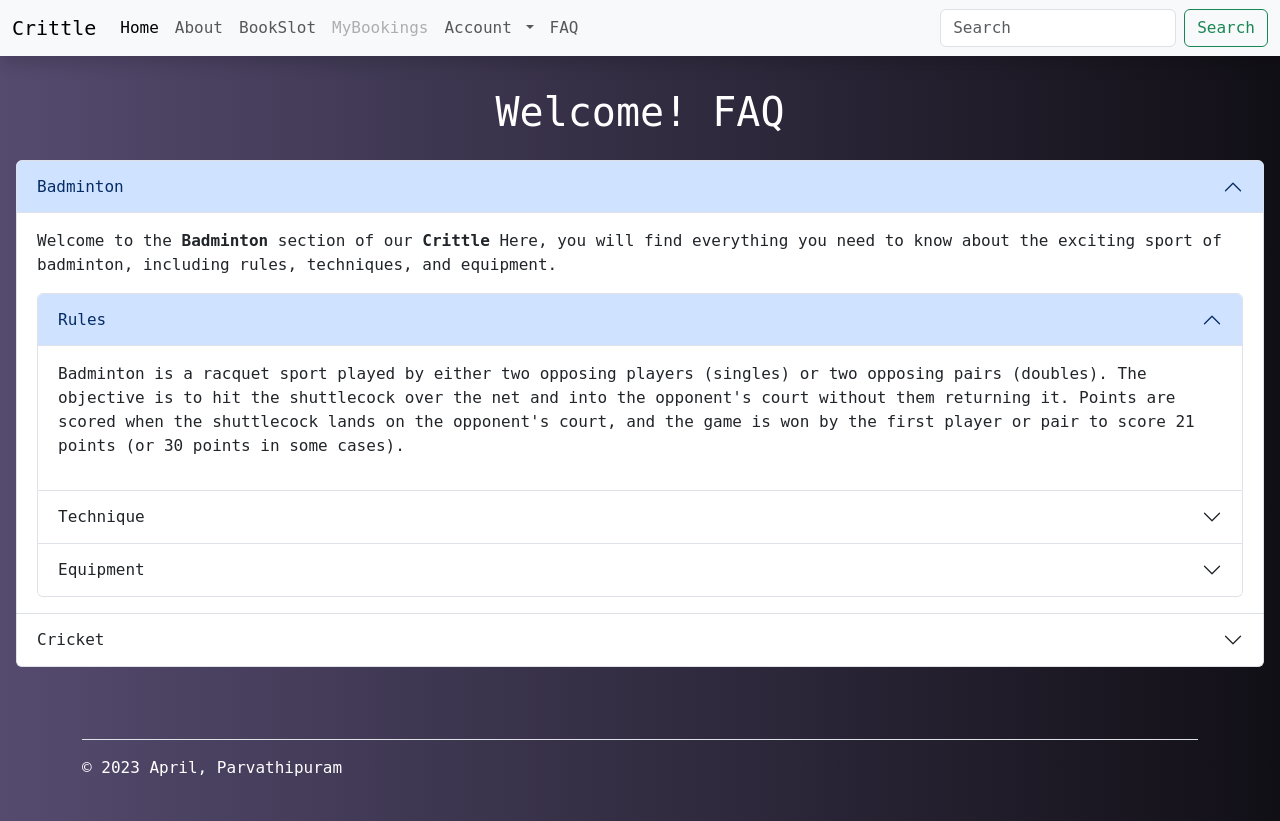
After one commit to XBone-3/booking-system-flask-v2, a Flask app: page /FAQ in a window 1280 px wide. The commit adds this page. Run offline with Flask 2, Linux system fonts and the light colour scheme; some libraries are stand-ins or nearby versions.

Commit message:
added FAQ.html with accordion style

```diff
--- a/app.py
+++ b/app.py
@@ -19,6 +19,9 @@ MONTHS = {
             11:'November',
             12:'December'
         }
+
+COURT_1 = 'Court 1'
+COURT_2 = 'Court 2'
 
 app = Flask(__name__)
 SECRET_KEY = os.urandom(32)
@@ -47,11 +50,19 @@ def about():
 
 
 @app.route('/admin_home')
-def admin_home():
-    if 'admin' in request.args:
-        admin_name = request.args['admin']
-        return render_template('admin.html', admin=admin_name)
+def dashboard():
     return render_template("admin.html")
+
+@app.route('/FAQ')
+def faq():
+    return render_template("FAQ.html")
+
+@app.route('/search', methods=['GET', 'POST'])
+def search():
+    if 'search' in request.args:
+        search_term = request.args['search']
+        return redirect(url_for('index'))
+    return redirect(url_for('index'))
 
 
 class LoginForm(Form):
@@ -92,7 +103,11 @@ def login():
             else:
                 mysql.connection.commit()
                 cur.close()
+                flash("Password wrong, Please enter correct Password.")
                 return redirect(url_for('login'))
+        else:
+            flash("User Des not exist, Please register.")
+            return redirect(url_for("register"))
     return render_template('login.html', form=form)
 
 
@@ -124,7 +139,7 @@ def admin_login():
                 mysql.connection.commit()
                 cur.close()
                 flash("Successfully Logged")
-                return redirect(url_for("admin_home", admin=name))
+                return redirect(url_for("dashboard"))
             else:
                 cur.close()
                 return redirect(url_for('admin_login'))
@@ -183,7 +198,7 @@ def register():
             return redirect(url_for('index'))
         else:
             cur.close()
-            flash(f"{username} already exist please login")
+            flash(f"{username} already exist please login or try creating account with unique Username")
             return redirect(url_for('login'))
     return render_template('register.html', form=form)
 
@@ -194,7 +209,7 @@ class SlotBookingForm(Form):
 
     court1_comment = TextAreaField(label='Comment', render_kw={'cols':24, 'rows':3, 'placeholder':'comment'})
 
-    court2_slots = RadioField(label="Court 2", choices=choices)
+    court2_slots = RadioField(label=COURT_2, choices=choices)
 
     court2_comment = TextAreaField(label="Comment", render_kw={'cols':25, 'rows':3, 'placeholder':'comment'})
 
@@ -208,10 +223,14 @@ class SlotBookingForm(Form):
         self.label = kwargs['label']
         self.sport = kwargs['sport']
 
+def helper(sport):
+    flash(f"Select a slot for {sport}")
+    return redirect(url_for('book_slot'))
+
 
 @app.route('/bookslot', methods=['GET', 'POST'])
 def book_slot():
-    court_1 = SlotBookingForm(request.form, label='Court 1', sport='Badminton')
+    court_1 = SlotBookingForm(request.form, label=COURT_1, sport='Badminton')
     court_2 = SlotBookingForm(request.form, label="Court 2", sport="Badminton")
     cricket = SlotBookingForm(request.form, label='Cricket', sport="Cricket")
     booked_slots = disable_slots()
@@ -226,26 +245,23 @@ def book_slot():
         cur = mysql.connection.cursor()
         if 'logged' in session:
             sport = request.args['sport']
-            query_string = "INSERT INTO bookings(username, userid, sport, courtname, year, month, day, timeslot, comment) VALUES(%s, %s, %s, %s, %s, %s, %s, %s, %s)"
+            query_string = "INSERT INTO bookings(username, sport, courtname, year, month, day, timeslot, comment) VALUES(%s, %s, %s, %s, %s, %s, %s, %s)"
             update_query = "UPDATE slotsavailable SET availability=0 WHERE courtname=%(court_name)s and timeslot=%(time_slot)s and date=%(date)s"
             if sport == 'Cricket' and cricket_slot_value != None:
-                cur.execute(query_string, (session['username'], session['uid'], "Cricket", sport, date.year, MONTHS[date.month], date.day, cricket_slot_value, cricket_comment_value))
+                cur.execute(query_string, (session['username'], "Cricket", sport, date.year, MONTHS[date.month], date.day, cricket_slot_value, cricket_comment_value))
                 cur.execute(update_query, {'court_name':sport, 'time_slot':cricket_slot_value, 'date':date})
             elif sport == 'Cricket' and cricket_slot_value == None:
-                flash(f"Select a slot for {sport}")
-                return redirect(url_for('book_slot'))
-            elif sport == 'Court 1' and court1_slot_value != None:
-                cur.execute(query_string, (session['username'], session['uid'], "Badminton", sport, date.year, MONTHS[date.month], date.day, court1_slot_value, court1_comment_value))
+                helper(sport)
+            elif sport == COURT_1 and court1_slot_value != None:
+                cur.execute(query_string, (session['username'], "Badminton", sport, date.year, MONTHS[date.month], date.day, court1_slot_value, court1_comment_value))
                 cur.execute(update_query, {'court_name':sport, 'time_slot':court1_slot_value, 'date':date})
-            elif sport == 'Court 1' and court1_slot_value == None:
-                flash(f"Select a slot for {sport}")
-                return redirect(url_for('book_slot'))
-            elif sport == 'Court 2' and court2_slot_value != None:
-                cur.execute(query_string, (session['username'], session['uid'], "Badminton", sport, date.year, MONTHS[date.month], date.day, court2_slot_value, court2_comment_value))
+            elif sport == COURT_1 and court1_slot_value == None:
+                helper(sport)
+            elif sport == COURT_2 and court2_slot_value != None:
+                cur.execute(query_string, (session['username'], "Badminton", sport, date.year, MONTHS[date.month], date.day, court2_slot_value, court2_comment_value))
                 cur.execute(update_query, {'court_name':sport, 'time_slot':court2_slot_value, 'date':date})
-            elif sport == 'Court 2' and court2_slot_value == None:
-                flash(f"Select a slot for {sport}")
-                return redirect(url_for('book_slot'))
+            elif sport == COURT_2 and court2_slot_value == None:
+                helper(sport)
             mysql.connection.commit()
             cur.close()
             flash(f"Slot booked successfully for {sport}")
@@ -262,7 +278,7 @@ def timeline():
     if "logged" in session:
         cur = mysql.connection.cursor()
         result = cur.execute(
-            "SELECT * FROM bookings WHERE userid=%(user_id)s", {'user_id': session['uid']})
+            "SELECT * FROM bookings WHERE username=%(user_name)s", {'user_name': session['username']})
         if result > 0:
             bookings = cur.fetchall()
             cur.close()
@@ -274,8 +290,8 @@ def disable_slots():
     date = datetime.now().date()
     booked_slots = {
         'Cricket': [],
-        'Court 1': [],
-        'Court 2': []
+        COURT_1: [],
+        COURT_2: []
         }
     cur = mysql.connection.cursor()
     result = cur.execute("SELECT courtname, timeslot FROM slotsavailable WHERE availability=0 and date=%(date)s", {'date':date})
--- /dev/null
+++ b/templates/FAQ.html
@@ -0,0 +1,107 @@
+{% extends 'layout.html' %}
+{% block title %}Crittle FAQ{% endblock %}
+{% block body %}
+<h1 class="text-center text-white p-3">Welcome! FAQ</h1>
+<div class="accordion" id="accordionExample">
+    <div class="accordion-item">
+      <h2 class="accordion-header" id="headingOne">
+        <button class="accordion-button" type="button" data-bs-toggle="collapse" data-bs-target="#collapseOne" aria-expanded="true" aria-controls="collapseOne">
+          Badminton
+        </button>
+      </h2>
+      <div id="collapseOne" class="accordion-collapse collapse show" aria-labelledby="headingOne" data-bs-parent="#accordionExample">
+        <div class="accordion-body">
+            <p>Welcome to the <strong>Badminton</strong> section of our <strong>Crittle</strong> Here, you will find everything you need to know about the exciting sport of badminton, including rules, techniques, and equipment.</p>
+          <div class="accordion" id="accordionOne">
+            <div class="accordion-item">
+              <h2 class="accordion-header" id="headingOneOne">
+                <button class="accordion-button" type="button" data-bs-toggle="collapse" data-bs-target="#collapseOneOne" aria-expanded="true" aria-controls="collapseOneOne">
+                  Rules
+                </button>
+              </h2>
+              <div id="collapseOneOne" class="accordion-collapse collapse show" aria-labelledby="headingOneOne" data-bs-parent="#accordionOne">
+                <div class="accordion-body">
+                    <p>Badminton is a racquet sport played by either two opposing players (singles) or two opposing pairs (doubles). The objective is to hit the shuttlecock over the net and into the opponent's court without them returning it. Points are scored when the shuttlecock lands on the opponent's court, and the game is won by the first player or pair to score 21 points (or 30 points in some cases).</p>
+                </div>
+              </div>
+            </div>
+            <div class="accordion-item">
+              <h2 class="accordion-header" id="headingTwoOne">
+                <button class="accordion-button collapsed" type="button" data-bs-toggle="collapse" data-bs-target="#collapseTwoOne" aria-expanded="false" aria-controls="collapseTwoOne">
+                  Technique
+                </button>
+              </h2>
+              <div id="collapseTwoOne" class="accordion-collapse collapse" aria-labelledby="headingTwoOne" data-bs-parent="#accordionOne">
+                <div class="accordion-body">
+                    <p>The key to success in badminton is mastering the different techniques. These include the overhead smash, backhand, drop shot, and clear. Each of these techniques requires specific skills and can be used in different situations, so it's important to practice and develop your skills in each area.</p>
+                </div>
+              </div>
+            </div>
+            <div class="accordion-item">
+              <h2 class="accordion-header" id="headingThreeOne">
+                <button class="accordion-button collapsed" type="button" data-bs-toggle="collapse" data-bs-target="#collapseThreeOne" aria-expanded="false" aria-controls="collapseThreeOne">
+                  Equipment
+                </button>
+              </h2>
+              <div id="collapseThreeOne" class="accordion-collapse collapse" aria-labelledby="headingThreeOne" data-bs-parent="#accordionOne">
+                <div class="accordion-body">
+                    <p>To play badminton, you will need a badminton racket, shuttlecocks, and appropriate clothing and footwear. It's important to choose a racket that suits your playing style and level of experience. Shuttlecocks come in two varieties - feather and plastic - with feather being the preferred option for more serious players.</p>
+                </div>
+              </div>
+            </div>
+          </div>
+        </div>
+      </div>
+    </div>
+    <div class="accordion-item">
+      <h2 class="accordion-header" id="headingTwo">
+        <button class="accordion-button collapsed" type="button" data-bs-toggle="collapse" data-bs-target="#collapseTwo" aria-expanded="false" aria-controls="collapseTwo">
+          Cricket
+        </button>
+      </h2>
+      <div id="collapseTwo" class="accordion-collapse collapse" aria-labelledby="headingTwo" data-bs-parent="#accordionExample">
+        <div class="accordion-body">
+            <p>Welcome to the <strong>Cricket</strong> section of our <strong>Crittle</strong> Here, you will find everything you need to know about this exciting and popular sport, including rules, techniques, and equipment.</p>
+          <div class="accordion" id="accordionTwo">
+            <div class="accordion-item">
+              <h2 class="accordion-header" id="headingOneTwo">
+                <button class="accordion-button" type="button" data-bs-toggle="collapse" data-bs-target="#collapseOneTwo" aria-expanded="true" aria-controls="collapseOneTwo">
+                    Rules
+                </button>
+              </h2>
+              <div id="collapseOneTwo" class="accordion-collapse collapse show" aria-labelledby="headingOneTwo" data-bs-parent="#accordionTwo">
+                <div class="accordion-body">
+                    <p>Cricket is a bat-and-ball game played between two teams of eleven players each. The objective is to score as many runs as possible while also trying to get the opposing team out. A run is scored when the batsman hits the ball and runs to the other end of the pitch, while a wicket is taken when the bowler hits the stumps with the ball and dislodges the bails.</p>
+                </div>
+              </div>
+            </div>
+            <div class="accordion-item">
+              <h2 class="accordion-header" id="headingTwoTwo">
+                <button class="accordion-button collapsed" type="button" data-bs-toggle="collapse" data-bs-target="#collapseTwoTwo" aria-expanded="false" aria-controls="collapseTwoTwo">
+                  Technique
+                </button>
+              </h2>
+              <div id="collapseTwoTwo" class="accordion-collapse collapse" aria-labelledby="headingTwoTwo" data-bs-parent="#accordionTwo">
+                <div class="accordion-body">
+                    <p>Cricket requires a variety of skills, including batting, bowling, and fielding. Batsmen need to master techniques such as the forward defense, the cover drive, and the pull shot, while bowlers need to master different types of deliveries such as the yorker, the bouncer, and the spin ball. Fielders need to be quick and agile and have good hand-eye coordination.</p>
+                </div>
+              </div>
+            </div>
+            <div class="accordion-item">
+              <h2 class="accordion-header" id="headingThreeTwo">
+                <button class="accordion-button collapsed" type="button" data-bs-toggle="collapse" data-bs-target="#collapseThreeTwo" aria-expanded="false" aria-controls="collapseThreeTwo">
+                  Equipment
+                </button>
+              </h2>
+              <div id="collapseThreeTwo" class="accordion-collapse collapse" aria-labelledby="headingThreeTwo" data-bs-parent="#accordionTwo">
+                <div class="accordion-body">
+                    <p>Equipment: To play cricket, you will need a cricket bat, ball, stumps, and appropriate clothing and footwear. It's important to choose a bat that suits your playing style and level of experience. The ball can be made of leather or plastic, with the leather ball being the preferred option for more serious players. Stumps are made of wood and are placed at each end of the pitch. Players typically wear white clothing and cricket shoes with spikes to provide traction on the pitch.</p>
+                </div>
+              </div>
+            </div>
+          </div>
+        </div>
+      </div>
+    </div>
+  </div>
+{% endblock %}
--- a/templates/admin.html
+++ b/templates/admin.html
@@ -1,5 +1,5 @@
 {% extends 'layout.html' %}
 {% block title %}Crittle Admin{% endblock %}
 {% block body %}
-<h2 class="text-center">{{ admin }}</h2>
+
 {% endblock %}
--- a/templates/layout.html
+++ b/templates/layout.html
@@ -8,7 +8,6 @@
     <link rel="icon" type="image/png" href="{{url_for('static', filename = 'images/icons/favicon.ico')}}"/>
     <link href="https://cdn.jsdelivr.net/npm/bootstrap@5.3.0-alpha1/dist/css/bootstrap.min.css" rel="stylesheet" integrity="sha384-GLhlTQ8iRABdZLl6O3oVMWSktQOp6b7In1Zl3/Jr59b6EGGoI1aFkw7cmDA6j6gD" crossorigin="anonymous">
     <link rel="stylesheet" href="{{ url_for('static', filename='css/styles.css') }}">
-    <script src="https://cdn.jsdelivr.net/npm/bootstrap@5.3.0-alpha1/dist/js/bootstrap.min.js" integrity="sha384-mQ93GR66B00ZXjt0YO5KlohRA5SY2XofN4zfuZxLkoj1gXtW8ANNCe9d5Y3eG5eD" crossorigin="anonymous"></script>
     <script src="https://cdn.jsdelivr.net/npm/bootstrap@5.3.0-alpha1/dist/js/bootstrap.bundle.min.js" integrity="sha384-w76AqPfDkMBDXo30jS1Sgez6pr3x5MlQ1ZAGC+nuZB+EYdgRZgiwxhTBTkF7CXvN" crossorigin="anonymous"></script>
 </head>
 <body class="dark">
--- a/templates/layouts/footer.html
+++ b/templates/layouts/footer.html
@@ -1,24 +1,31 @@
 <div class="container text-white">
   <footer class="d-flex flex-wrap justify-content-between align-items-center py-3 my-4 border-top">
     <div class="col-md-4 d-flex align-items-center">
-      <a href="/" class="mb-3 me-2 mb-md-0 text-muted text-decoration-none lh-1">
-        <svg class="bi" width="30" height="24">
-          <use xlink:href="#bootstrap" />
-        </svg>
-      </a>
       <span class="mb-3 mb-md-0">&copy; 2023 April, Parvathipuram</span>
     </div>
 
     <ul class="nav col-md-4 justify-content-end list-unstyled d-flex">
-      <li class="ms-3"><a class="text-muted" href="#"><svg class="bi" width="24" height="24">
+      <li class="ms-3">
+        <a class="text-muted" href="#">
+          <svg class="bi" width="24" height="24">
             <use xlink:href="#twitter" />
-          </svg></a></li>
-      <li class="ms-3"><a class="text-muted" href="#"><svg class="bi" width="24" height="24">
+          </svg>
+        </a>
+      </li>
+      <li class="ms-3">
+        <a class="text-muted" href="#">
+          <svg class="bi" width="24" height="24">
             <use xlink:href="#instagram" />
-          </svg></a></li>
-      <li class="ms-3"><a class="text-muted" href="#"><svg class="bi" width="24" height="24">
+          </svg>
+        </a>
+      </li>
+      <li class="ms-3">
+        <a class="text-muted" href="#">
+          <svg class="bi" width="24" height="24">
             <use xlink:href="#facebook" />
-          </svg></a></li>
+          </svg>
+        </a>
+      </li>
     </ul>
   </footer>
 </div>
--- a/templates/layouts/nav.html
+++ b/templates/layouts/nav.html
@@ -19,9 +19,13 @@
           <li class="nav-item">
             <a class="nav-link" href="{{ url_for('book_slot') }}">BookSlot</a>
           </li>
-          {% if session.logged %}
+          {% if session.logged and session.admin == 0 %}
           <li class="nav-item">
             <a class="nav-link" href="{{ url_for('timeline') }}">MyBookings</a>
+          </li>
+          {% elif session.logged and session.admin == 1 %}
+          <li class="nav-item">
+            <a class="nav-link" href="{{ url_for('dashboard') }}">Dashboard</a>
           </li>
           {% else %}
           <li class="nav-item">
@@ -38,9 +42,9 @@
               <li><a class="dropdown-item" href="{{ url_for('logout') }}">Logout</a></li>
               <li><hr class="dropdown-divider"></li>
               {% if session.admin==1 %}
-              <li><a class="dropdown-item" href="{{ url_for('admin_home') }}">Admin</a></li>
+              <li><a class="dropdown-item" href="{{ url_for('dashboard') }}">Admin</a></li>
               {% else %}
-              <li><a class="dropdown-item disabled" href="{{ url_for('admin_home') }}">Admin</a></li>
+              <li><a class="dropdown-item disabled" href="{{ url_for('dashboard') }}">Admin</a></li>
               {% endif %}
             </ul>
             {% else %}
@@ -52,6 +56,9 @@
             </ul>
             {% endif %}
           </li>
+          <li class="nav-item">
+            <a class="nav-link" href="{{ url_for('faq') }}">FAQ</a>
+          </li>
         </ul>
         <form class="d-flex" role="search" action="/search" method="get">
           <input class="form-control me-2" type="search" placeholder="Search" aria-label="Search" name="search">
```
